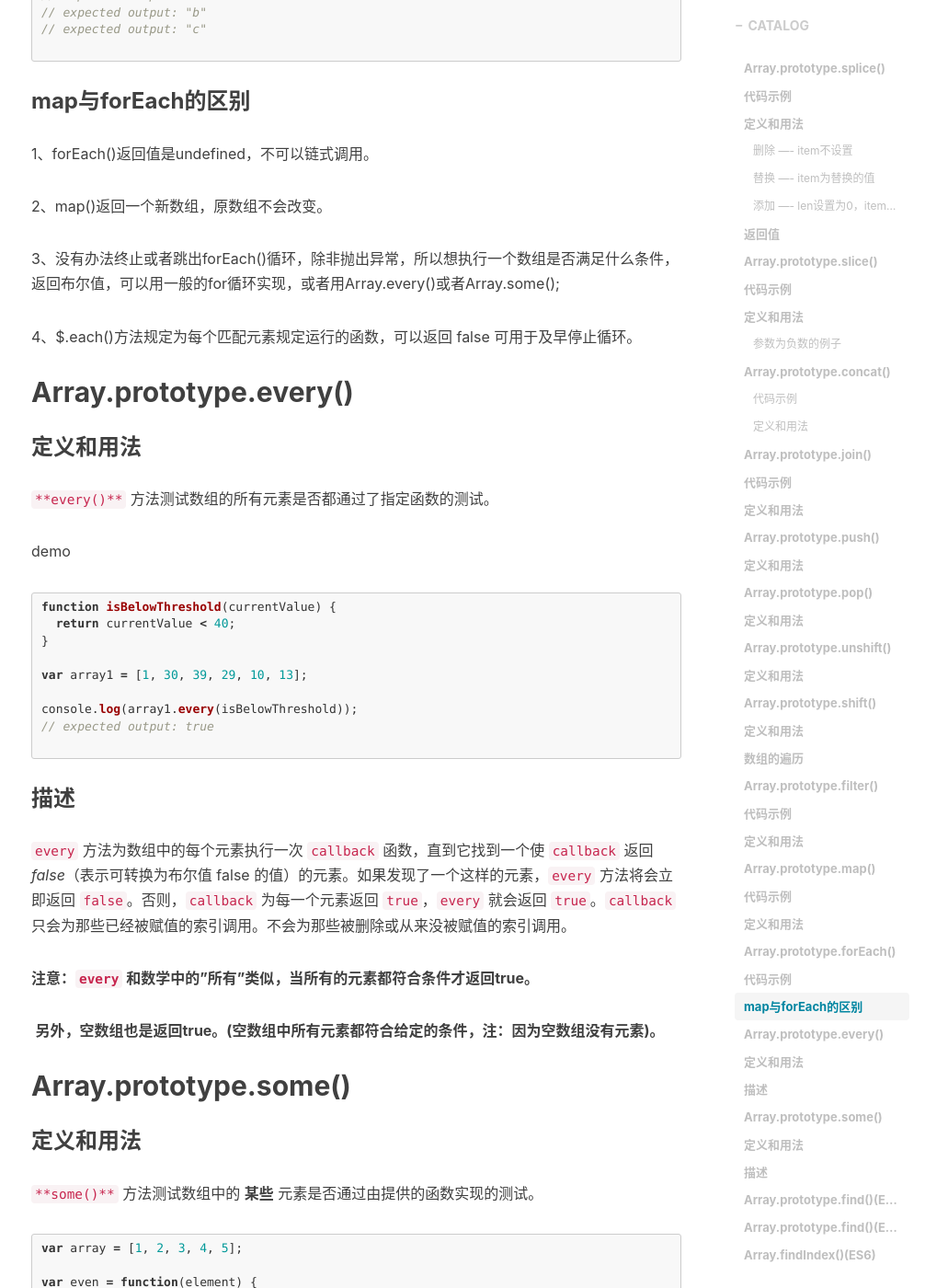
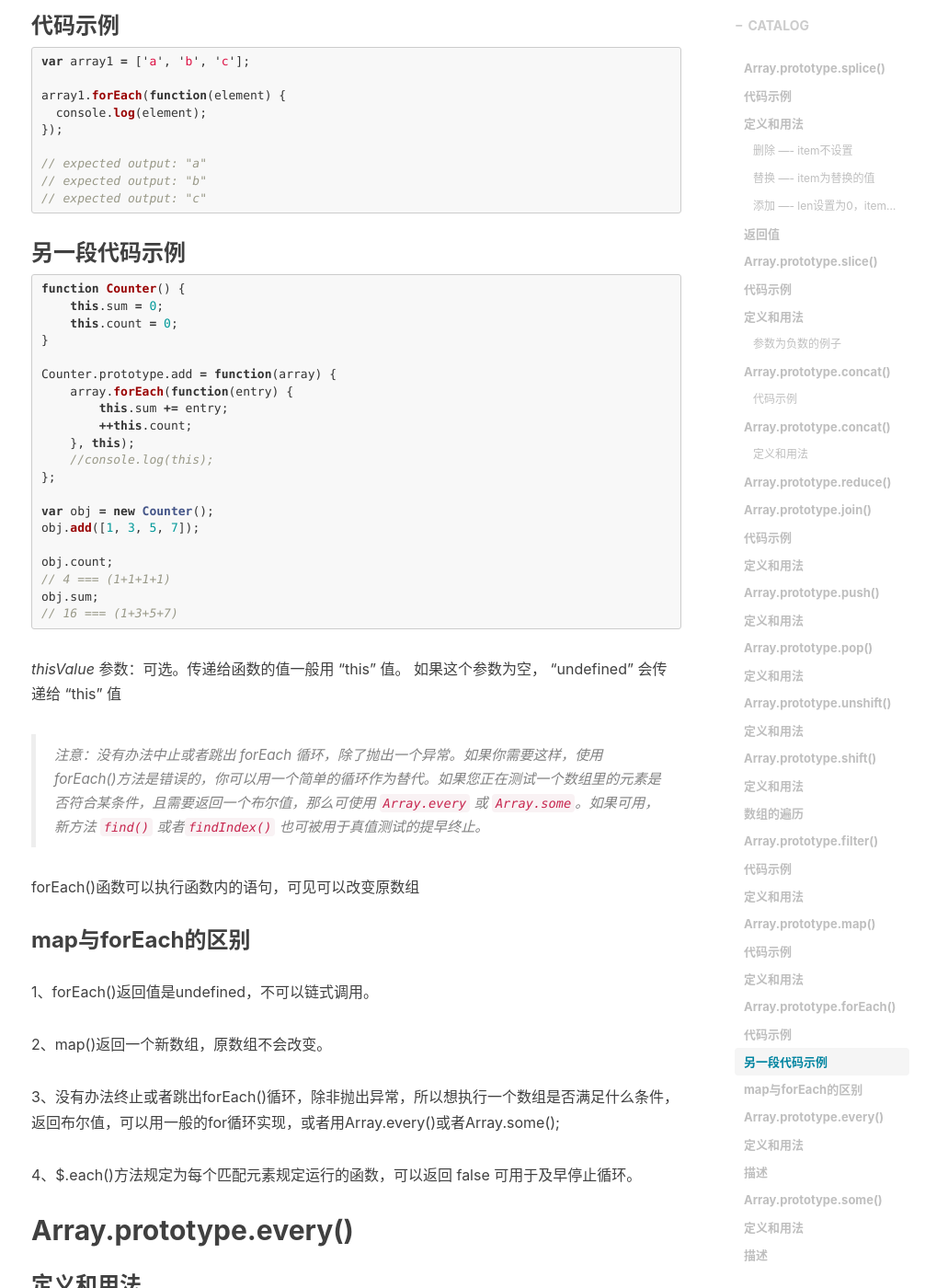
Before and after one commit to AnnaHuangPro/AnnaHuangPro.github.io, a Jekyll site: the page built from _posts/2018-07-14-amazing-jsArray-function.markdown, in a window 1280 px wide and 1400 px high, scrolled down 6471 px. Shown: the whole window at 92% size, without its empty margins (231-1237 px from the left). Built offline with Jekyll 4.4.1, drawn with Linux system fonts in a browser that asks for light colours; nearby versions of some CDN libraries; comment, search, counter and statistics services are not loaded; some of the changed text lies outside the part shown.

````diff
--- a/_posts/2018-07-14-amazing-jsArray-function.markdown
+++ b/_posts/2018-07-14-amazing-jsArray-function.markdown
@@ -124,6 +124,8 @@
 //Lemon,Apple
 ```
 
+**注意：** slice() 方法不会改变原始数组。
+
 
 
 ## Array.prototype.concat()
@@ -142,6 +144,8 @@
 
 
 
+## Array.prototype.concat()
+
 #### 定义和用法
 
 concat() 方法用于连接两个或多个数组。
@@ -149,6 +153,10 @@
 该方法不会改变现有的数组，而仅仅会返回被连接数组的一个 **副本** 。
 
 **注意：参数可以是数组也可以是具体的值，可以是任意多个**
+
+
+
+## Array.prototype.reduce()
 
 
 
@@ -291,8 +299,45 @@
 // expected output: "a"
 // expected output: "b"
 // expected output: "c"
+```
 
+
+
+### 另一段代码示例
+
+```javascript
+function Counter() {
+    this.sum = 0;
+    this.count = 0;
+}
+
+Counter.prototype.add = function(array) {
+    array.forEach(function(entry) {
+        this.sum += entry;
+        ++this.count;
+    }, this);
+    //console.log(this);
+};
+
+var obj = new Counter();
+obj.add([1, 3, 5, 7]);
+
+obj.count;
+// 4 === (1+1+1+1)
+obj.sum;
+// 16 === (1+3+5+7)
 ```
+
+*thisValue* 参数：可选。传递给函数的值一般用 "this" 值。
+如果这个参数为空， "undefined" 会传递给 "this" 值
+
+
+
+>  注意：没有办法中止或者跳出 forEach 循环，除了抛出一个异常。如果你需要这样，使用forEach()方法是错误的，你可以用一个简单的循环作为替代。如果您正在测试一个数组里的元素是否符合某条件，且需要返回一个布尔值，那么可使用 [`Array.every`](https://developer.mozilla.org/zh-CN/docs/Web/JavaScript/Reference/Global_Objects/Array/every) 或 [`Array.some`](https://developer.mozilla.org/zh-CN/docs/Web/JavaScript/Reference/Global_Objects/Array/some)。如果可用，新方法 [`find()`](https://developer.mozilla.org/zh-CN/docs/Web/JavaScript/Reference/Global_Objects/Array/find) 或者[`findIndex()`](https://developer.mozilla.org/zh-CN/docs/Web/JavaScript/Reference/Global_Objects/Array/findIndex) 也可被用于真值测试的提早终止。
+
+
+
+forEach()函数可以执行函数内的语句，可见可以改变原数组
 
 
 
@@ -325,7 +370,6 @@
 
 console.log(array1.every(isBelowThreshold));
 // expected output: true
-
 ```
 
 ### 描述
@@ -354,7 +398,6 @@
 
 console.log(array.some(even));
 // expected output: true
-
 ```
 
 ### 描述
````
Also changed, not shown: _posts/2018-06-18-Vertically-horizontally-centered.markdown (+17 -11 lines), _posts/2018-08-30-call-apply-bind.markdown (added, +161 -0 lines), _posts/2018-08-29-event-between-ie-W3C.markdown (added), portfolio/images/hux_avatar.png (deleted), portfolio/images/intern-alitrip.jpg (deleted), portfolio/images/intern-lxu.jpg (deleted), portfolio/images/newmedia.jpg (deleted), portfolio/images/senova.jpg (deleted), portfolio/images/tetris.png, portfolio/images/work-busyweek.jpg (deleted), portfolio/images/work-hslider.jpg (deleted), portfolio/images/work-puzzle.png (deleted), portfolio/images/work-truth.jpg (deleted), portfolio/images/work-uihome.jpg (deleted), 2 more files.
